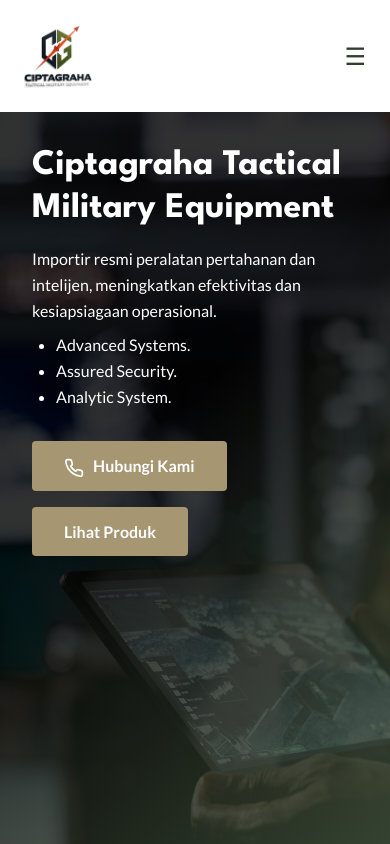
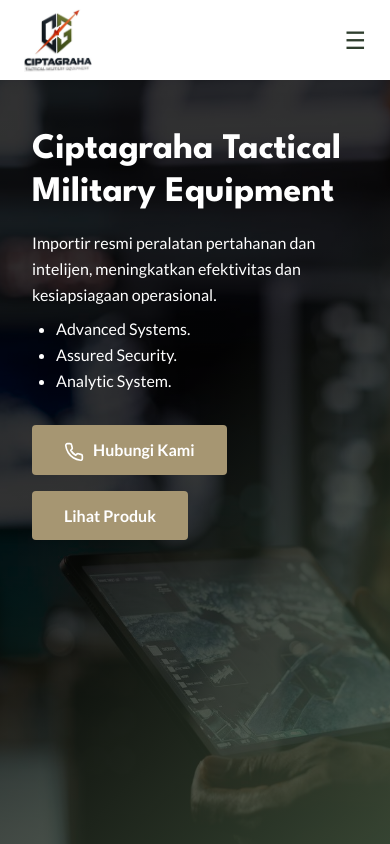
Before and after one commit to ArellSBiyantoro/compro_1_25, a Vue app: page / in a window 390 px wide. Shown: the top 844 px of the page. Built offline with nearby package versions, Linux system fonts and the light colour scheme.

Commit message:
update: logo di navbar2

```diff
--- a/src/App.vue
+++ b/src/App.vue
@@ -4,7 +4,7 @@
       <div class="nav-content px-12 py-2 flex justify-between items-center">
         <a href="/" class="logo flex items-center gap-2"
           style="color: var(--color-army-dark-green); font-family: var(--font-heading);">
-          <img src="/logo_.png" alt="Ciptagraha Logo" class="inline-block h-16 md:h-24" />
+          <img src="/logo_.png" alt="Ciptagraha Logo" class="inline-block h-16 md:h-20" />
         </a>
         <div class="hidden md:flex gap-0.5">
           <RouterLink to="/" class="nav hover-link" style="color: var(--color-army-dark-green);">Home</RouterLink>
@@ -30,7 +30,7 @@
       </div>
     </nav>
 
-    <main class="pt-24">
+    <main class="pt-20">
       <RouterView />
     </main>
 
@@ -192,7 +192,7 @@
 
 @media (max-width: 768px) {
   .nav-content {
-    padding: 1.5rem;
+    padding: 0.5rem 1.5rem;
   }
 }
 
```
